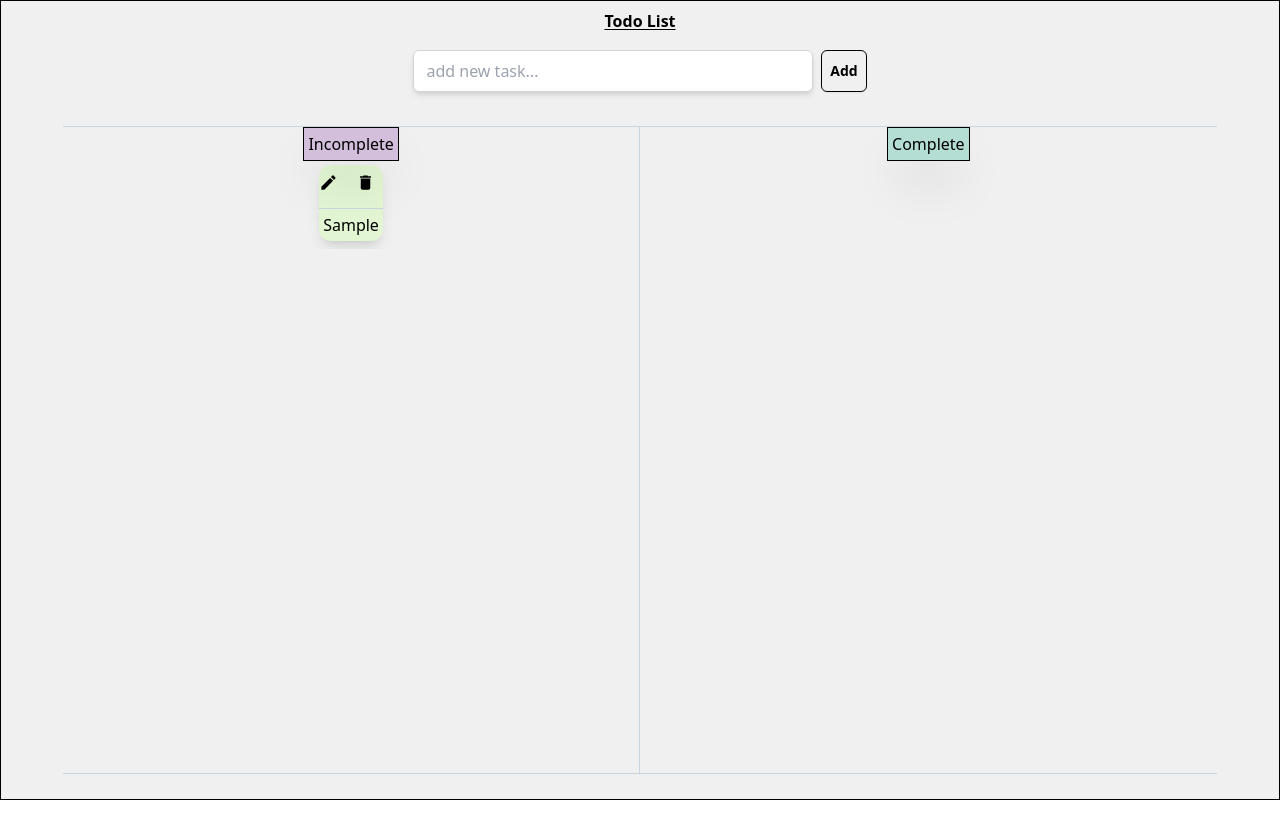
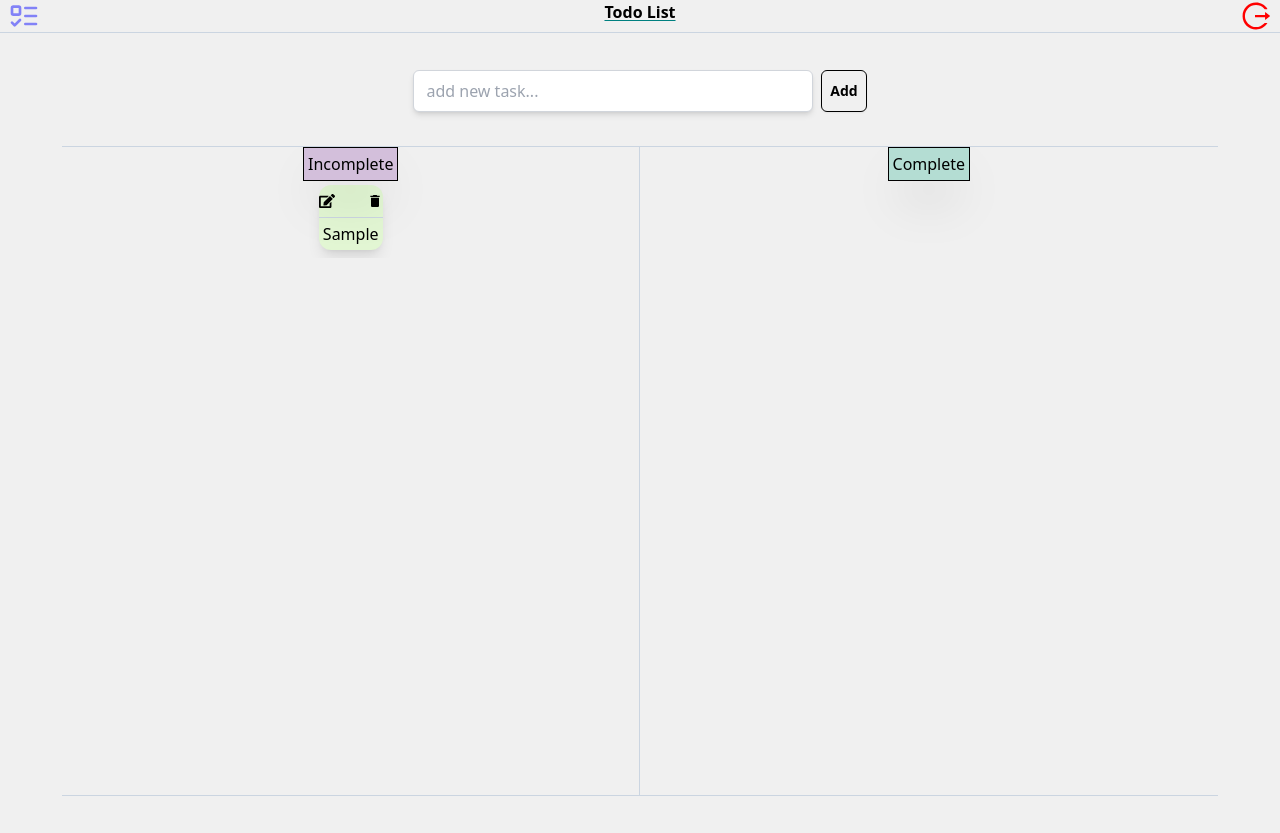
Before and after one commit to rakeshdeka/todo-app, a React (Vite) app: page / in a window 1280 px wide. Both pictures are taken after typing "Sample" into the empty fields and a click on the button "Add". Before the commit the page ends 800 px from the top, so only its background shows below. Built offline with nearby package versions, Linux system fonts and the light colour scheme.

Commit message:
style(homepage)-added logo and logoout icon

```diff
--- a/package.json
+++ b/package.json
@@ -11,7 +11,9 @@
   },
   "dependencies": {
     "react": "^18.2.0",
-    "react-dom": "^18.2.0"
+    "react-dom": "^18.2.0",
+    "react-icons": "^4.11.0",
+    "react-tooltip": "^5.21.5"
   },
   "devDependencies": {
     "@types/react": "^18.2.15",
--- a/src/HomePage.jsx
+++ b/src/HomePage.jsx
@@ -1,7 +1,10 @@
 
 import { useState } from "react";
-import rmIcon from "./assets/delete_black_24dp.svg"
-import editIcon from "./assets/edit_black_24dp.svg"
+
+import { MdDelete } from "react-icons/md"
+import { FaEdit } from "react-icons/fa"
+import { AiOutlineLogout } from "react-icons/ai"
+import { LuListTodo } from "react-icons/lu"
 export default function HomePage() {
     const [values, setValues] = useState([]);
     const [newValue, setNewValue] = useState("");
@@ -24,9 +27,14 @@ export default function HomePage() {
 
     return (
         <>
-            <div className="border h-[100vh] border-black bg-[#F0F0F0] flex flex-col justify-center items-center">
-                <h1 className="text-center font-sans font-semibold underline underline-offset-2">Todo List</h1>
-
+            {/* <div className=" h-[100vh]"> */}
+            <div className="flex justify-between border-b border-slate-300 bg-[#F0F0F0]">
+                <LuListTodo className="text-[#8282f7] max-w-400 w-8 h-8 ml-2 cursor-pointer" />
+                <p className=" font-sans font-semibold underline underline-offset-2 decoration-[teal]">Todo List</p>
+                <AiOutlineLogout className="text-[red] w-8 h-8 mr-2 cursor-pointer" onClick={console.log("logout")} />
+            </div>
+            {/* //need div */}
+            <div className="h-[100vh] bg-[#F0F0F0] flex flex-col justify-center items-center">
                 <div className="w-[95%] h-[95%] flex flex-col justify-center items-center">
                     <div className="flex gap-2">
                         <input className="w-[400px] p-2 rounded-md border border-gray-300 shadow-md outline-none  caret-[#FAAFA8]" type="text" value={newValue}
@@ -40,10 +48,18 @@ export default function HomePage() {
                             <p className="border border-black inline-block p-1 sticky top-0 mb-1 bg-[#D3BFDB] shadow-2xl">Incomplete</p>
                             <div className="flex gap-2 flex-wrap justify-center items-center truncate">
                                 {values.map((value, index) => (
-                                    <div key={index} className="flex flex-wrap mb-2 bg-[#E2F6D3] shadow-lg rounded-xl justify-between flex-col overflow-auto  cursor-pointer hover:bg-[#cffaab]">
+                                    <div key={index} className="flex flex-wrap mb-2 bg-[#E2F6D3] shadow-lg rounded-xl justify-between flex-col overflow-auto  cursor-pointer hover:bg-[#cffaab]"
+                                        draggable={true}
+                                        onDragStart={e => console.log('onDragStart')}
+                                        onDragEnd={e => console.log('onDragEnd')}
+
+                                    >
                                         <div className="flex justify-between border-b border-slate-300">
-                                            <img src={editIcon} alt="editIcon" className=" mt-2 w-[30%] min-h-[30%] mb-4 mr-2 cursor-pointer" />
-                                            <img src={rmIcon} alt="rmIcon" className=" mt-2 w-[30%] min-h-[30%] mb-4 mr-2 cursor-pointer" onClick={() => handleRemove(index)} />
+
+                                            {/* <img src={editIcon} alt="editIcon" className=" mt-2 w-[30%] min-h-[30%] mb-4 mr-2 cursor-pointer" /> */}
+                                            <FaEdit className="hover:text-[green] mb-2 mt-2" />
+                                            <MdDelete className="hover:text-[red] mb-2 mt-2" onClick={() => handleRemove(index)} />
+                                            {/* <img src={rmIcon} alt="rmIcon" className=" mt-2 w-[30%] min-h-[30%] mb-4 mr-2 cursor-pointer" onClick={() => handleRemove(index)} /> */}
                                         </div>
                                         <p className="block  max-w-[200px] align-top text-left p-1" style={{ whiteSpace: 'pre-wrap', overflowWrap: 'break-word' }}>
                                             {value}
@@ -53,17 +69,24 @@ export default function HomePage() {
                                 ))}
                             </div>
                         </div>
-                        <div className="border-t border-b broder-l w-[50%] h-[95%] border-slate-300 self-end text-center overflow-auto">
+                        <div className="border-t border-b broder-l w-[50%] h-[95%] border-slate-300 self-end text-center overflow-auto"
+                            onDragEnter={e => console.log('onDragEnter')}
+                            onDragLeave={e => console.log('onDragLeave')}
+                            onDragOver={e => { e.preventDefault(); console.log('onDragOver'); }}
+                            onDrop={e => console.log('onDrop')}
+                        >
                             <p className="border border-black inline-block p-1 sticky top-0 mb-1 bg-[#B4DDD3] shadow-2xl">Complete</p>
 
 
                         </div>
                     </div>
                 </div>
+
             </div >
+        </>
 
 
 
-        </>
+        // </div>
     );
 }
```
Also changed, not shown: 1 other file (tests, documents, lock files or other folders).
